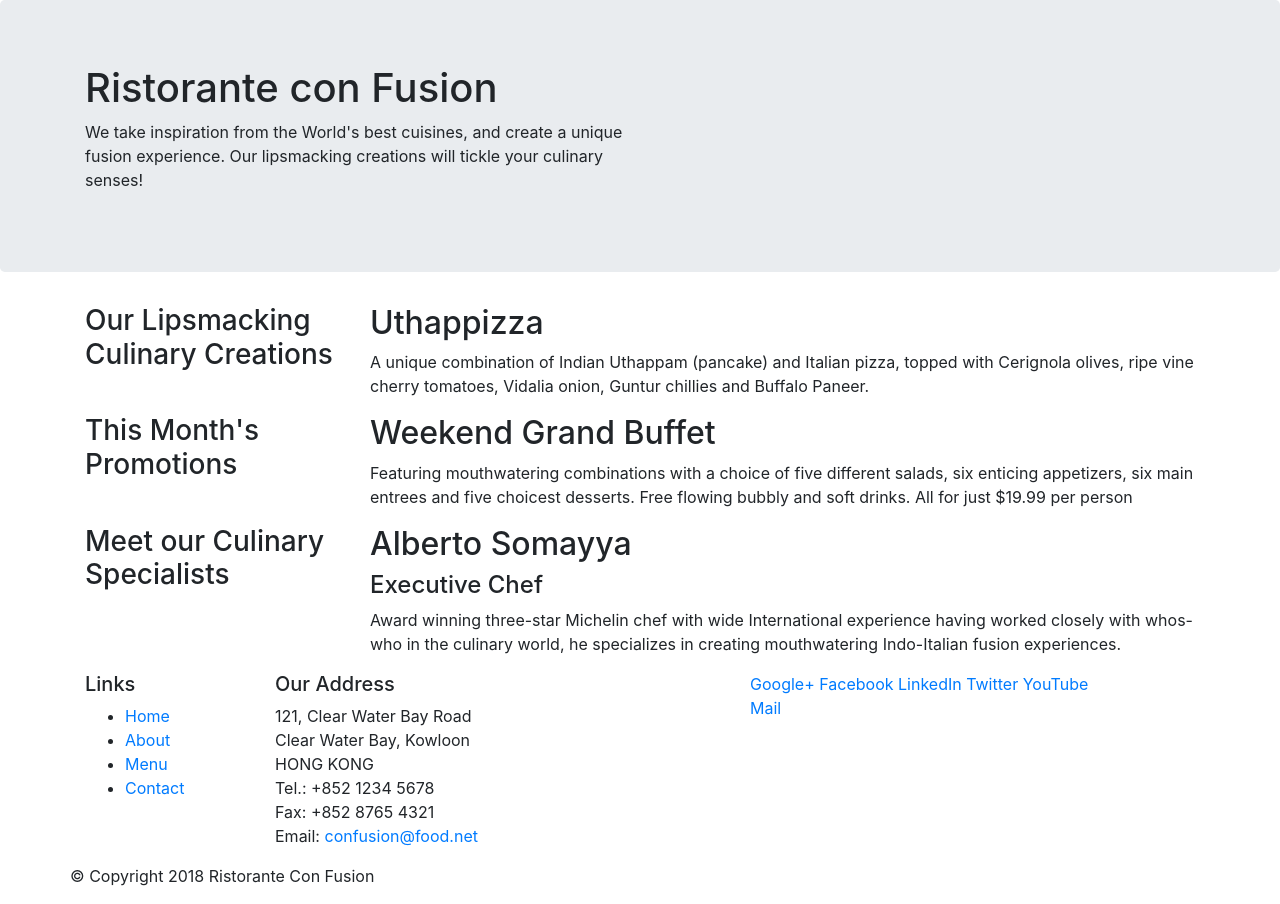
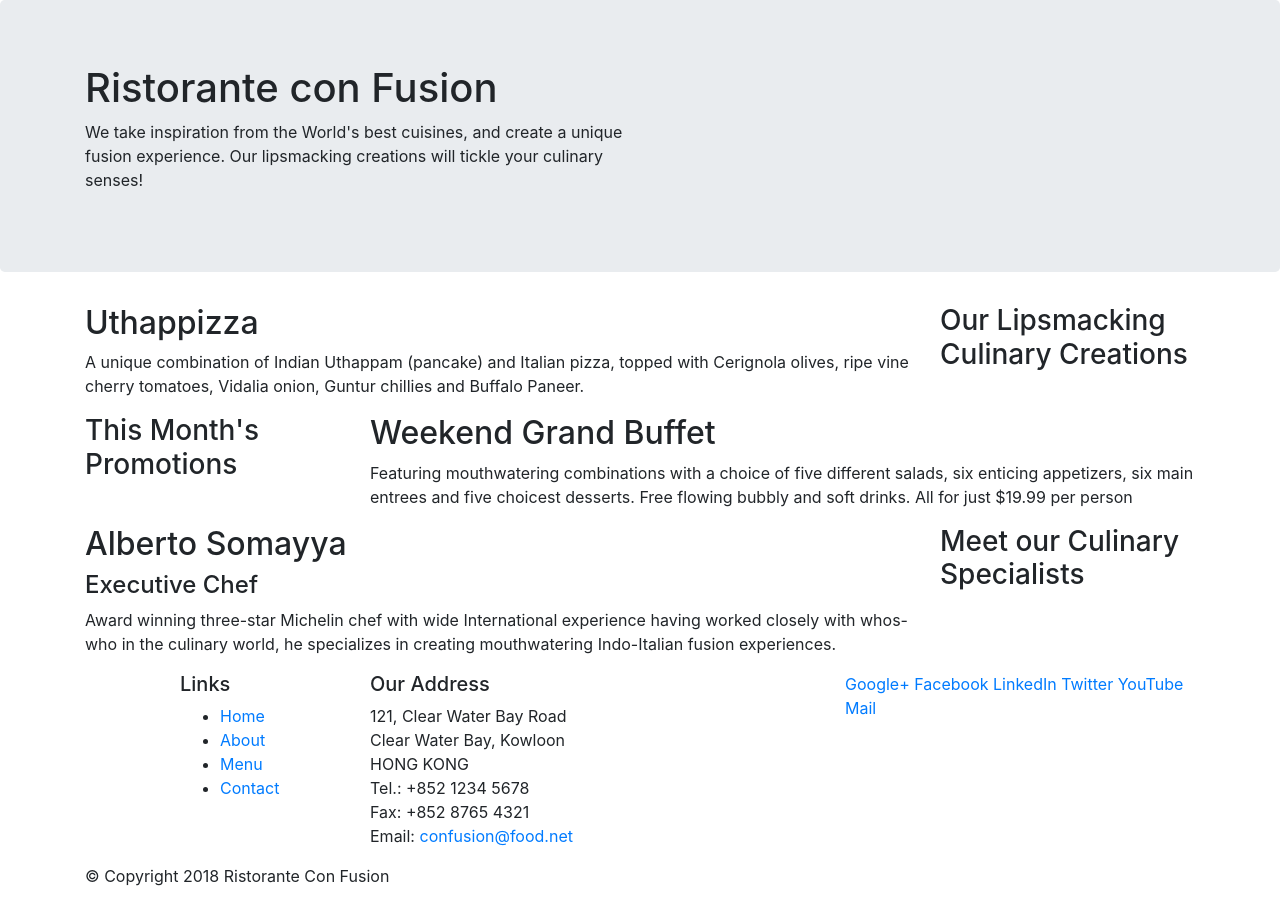
Before and after one commit to Sheikhtanzeela/conFusion, a website: page index.html in a window 1280 px wide. Drawn offline with nearby package versions, Linux system fonts and the light colour scheme.

Commit message:
bootstrap-gid-part-1

```diff
--- a/index.html
+++ b/index.html
@@ -30,10 +30,10 @@
 
     <div class="container">
         <div class="row">
-            <div class="col-12 col-sm-4 col-md-3">
+            <div class="col-12 col-sm-4 order-sm-last col-md-3">
                 <h3>Our Lipsmacking Culinary Creations</h3>
             </div>
-            <div class="col col-sm">
+            <div class="col col-sm order-sm-first">
                 <h2>Uthappizza</h2>
                 <p>A unique combination of Indian Uthappam (pancake) and Italian pizza, topped with Cerignola olives,
                     ripe vine cherry tomatoes, Vidalia onion, Guntur chillies and Buffalo Paneer.</p>
@@ -54,10 +54,10 @@
         </div>
 
         <div class="row">
-            <div class="col-12 col-sm-4 col-md-3">
+            <div class="col-12 col-sm-4 oder-sm-last col-md-3">
                 <h3>Meet our Culinary Specialists</h3>
             </div>
-            <div class="col col-sm">
+            <div class="col col-sm order-sm-first">
                 <h2>Alberto Somayya</h2>
                 <h4>Executive Chef</h4>
                 <p>Award winning three-star Michelin chef with wide International experience having worked closely with
@@ -70,7 +70,7 @@
     <footer>
         <div class="container">
             <div class="row">
-                <div class="col-4 col-sm-2">
+                <div class="col-4 offset-1 col-sm-2">
                     <h5>Links</h5>
                     <ul>
                         <li><a href="#">Home</a></li>
@@ -102,7 +102,7 @@
                 </div>
             </div>
             <div class="row">
-                <div>
+                <div class="col-auto">
                     <p>© Copyright 2018 Ristorante Con Fusion</p>
                 </div>
             </div>
```
